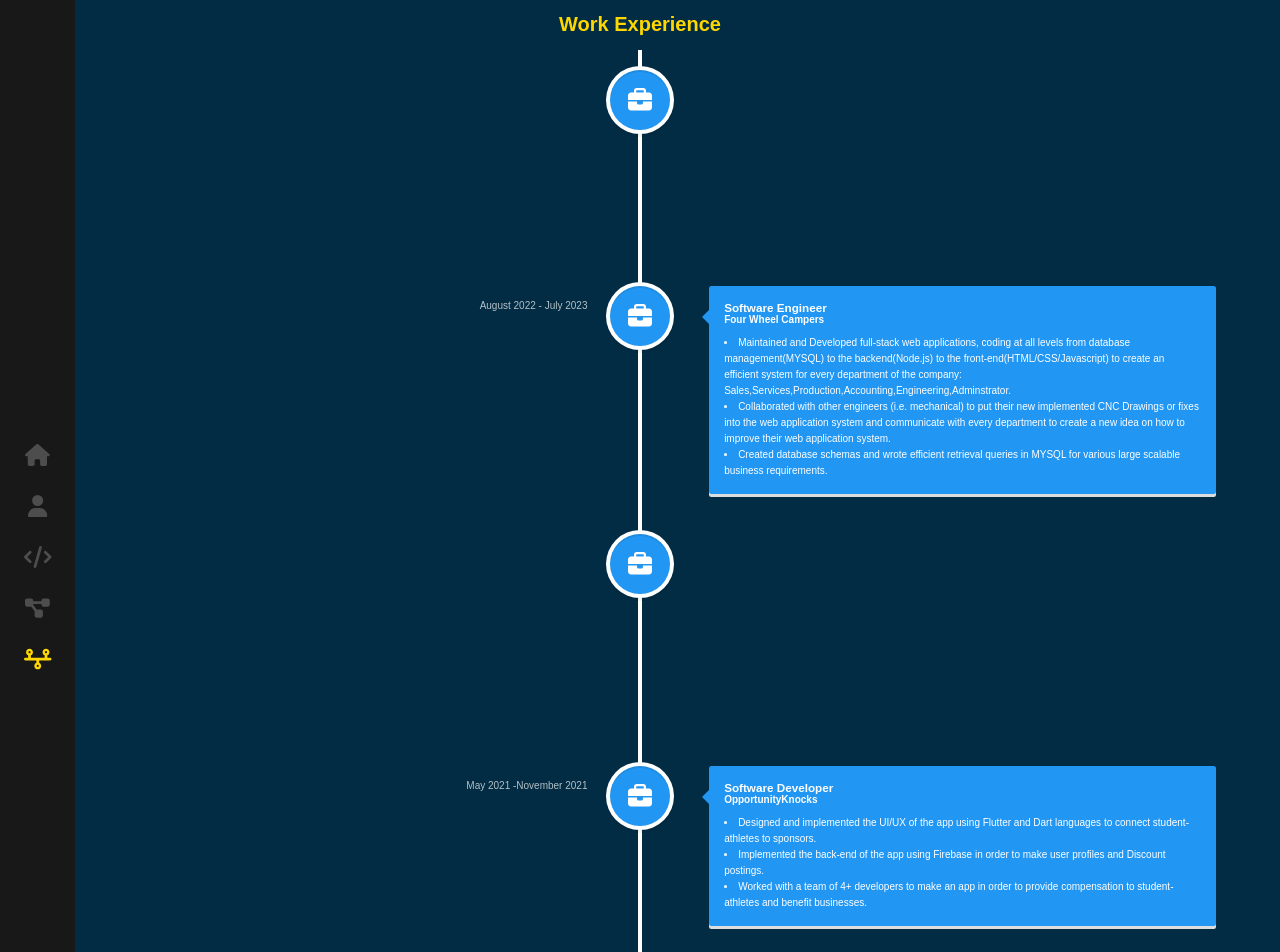
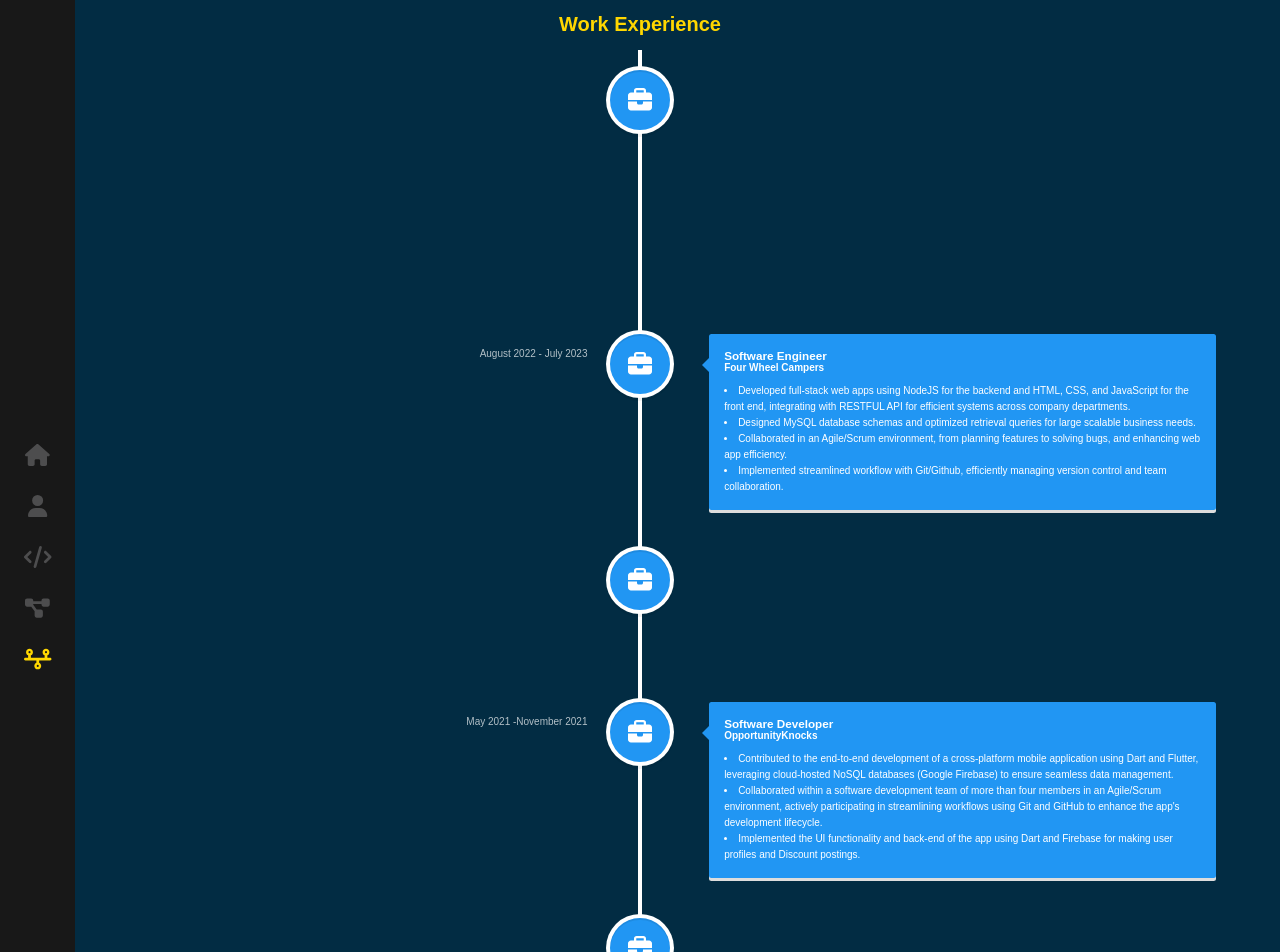
Before and after one commit to ronvic12/ronvicWebsite, a React (Create React App) app: page /workexperience in a window 1280 px wide. Shown: the top 952 px of the page. Built offline with nearby package versions, Linux system fonts and the light colour scheme.

Commit message:
updated experience

```diff
--- a/src/components/Experience/index.js
+++ b/src/components/Experience/index.js
@@ -16,17 +16,15 @@ const Experience = () => {
     <p>
 
     <li>
-    Developed and managed the Anderson Continuing Education website autonomously, offering post-secondary nursing certification courses.
+    Developed and managed the company’s nursing certification courses website using C#, ASP.NET, and MySQL Server on Linux (VPS).
     </li>
     <li>
-    Leveraged C#, .NET, and HTML/CSS/JS technologies to ensure seamless functionality and user experience.
+    Improved email deliverability for our GoDaddy-hosted website by implementing SPF, DKIM, and DMARC policies via Network Solutions, optimizing email content, and performing IP warming, significantly reducing spam rates on Gmail, Outlook, and Yahoo.   </li>
+    <li>
+    Migrated 2GB of MySQL data to Amazon RDS MySQL and set up automated backups on AWS S3 to ensure data integrity and minimize downtime.
     </li>
     <li>
-    Employed MySQL for efficient data management and hosted the website on GoDaddy servers for reliable accessibility.
-    </li>
-    <li>
-    Maintained and updated the website independently to meet evolving user needs and industry standards.
-    </li>
+    Consistently documented and communicated project tasks and bug issues in BitBucket, ensuring clarity and precision. Produced insightful and valuable comments while updating and streamlining code on Git/GitHub.    </li>
     </p>
     </VerticalTimelineElement>
   <VerticalTimelineElement className = "vertical-timeline-element--work" date ="August 2022 - July 2023" contentStyle={{ background: 'rgb(33, 150, 243)', color: '#fff' }} contentArrowStyle={{ borderRight: '7px solid  rgb(33, 150, 243)' }} iconStyle={{ background: "rgb(33, 150, 243)", color: "#fff" }} icon = {<WorkIcon/>}>
@@ -35,14 +33,17 @@ const Experience = () => {
     <p>
 
     <li>
-    Maintained and Developed full-stack web applications, coding at all levels from database management(MYSQL) to the backend(Node.js) to the front-end(HTML/CSS/Javascript) to create an efficient system for every department of the company: Sales,Services,Production,Accounting,Engineering,Adminstrator.
-    </li>
+    Developed full-stack web apps using NodeJS for the backend and HTML, CSS, and JavaScript for the front end, integrating with RESTFUL API
+for efficient systems across company departments.
+  </li>
     <li>
-    Collaborated with other engineers (i.e. mechanical) to put their new implemented CNC Drawings or fixes into the web application system and communicate with every department to create a new idea on how to improve their web application system.
-    </li>
+    Designed MySQL database schemas and optimized retrieval queries for large scalable business needs.
+   </li>
     <li>
-    Created database schemas and wrote efficient retrieval queries in MYSQL for various large scalable business requirements.
-    </li>
+    Collaborated in an Agile/Scrum environment, from planning features to solving bugs, and enhancing web app efficiency.
+   </li>
+   <li>
+   Implemented streamlined workflow with Git/Github, efficiently managing version control and team collaboration.  </li>
     </p>
     </VerticalTimelineElement>
 
@@ -58,11 +59,8 @@ const Experience = () => {
     <h4 className="vertical-timeline-element-subtitle">EyeVocab(Language Center, UC Davis)</h4>
     <p>
     <li>
-    Collaborated with two interns and the lead programmer to develop Eyevocab project which is a cloud-based, open-source, digital vocabulary program, designed for students to learn, practice, and test their knowledge of target language lexical items. The program features spaced repetition, custom learning schedules, simultaneous engagement of seeing, hearing, and typing L2 vocabulary in order to maximize long-term lexical retention.
-    </li>
-    <li>
-    Implemented the web application using TypeScript/JavaScript, HTML,CSS and ReactJS Framework for the Front-End development. We use RethinkDB as our main source of Database, and using Express.js, Node.js, Next.js, and Docker for the backend development.    </li>
-
+    Implemented front-end web app using TypeScript and React Framework for Eyevocab Project, interfacing with Asynchronous ExpressNode API calls and RethinkDB. Results successfully created a User-Friendly environment for the pages of the Instructors and Students.
+     </li>
     </p>
     </VerticalTimelineElement>
 
@@ -73,14 +71,15 @@ const Experience = () => {
     <h4 className="vertical-timeline-element-subtitle">OpportunityKnocks</h4>
     <p>
     <li>
-    Designed and implemented the UI/UX of the app using Flutter and Dart languages to connect student-athletes to sponsors.
+    Contributed to the end-to-end development of a cross-platform mobile application using Dart and Flutter, leveraging cloud-hosted NoSQL databases (Google Firebase) to ensure seamless data management. </li>
+    <li>
+    Collaborated within a software development team of more than four members in an Agile/Scrum environment, actively participating in streamlining workflows
+    using Git and GitHub to enhance the app's development lifecycle.
     </li>
     <li>
-    Implemented the back-end of the app using Firebase in order to make user profiles and Discount postings.
+    Implemented the UI functionality and back-end of the app using Dart and Firebase for making user profiles and Discount postings.
     </li>
-    <li>
-    Worked with a team of 4+ developers to make an app in order to provide compensation to student-athletes and benefit businesses.
-    </li>
+
 
     </p>
     </VerticalTimelineElement>
@@ -90,11 +89,10 @@ Front-End Developer</h3>
     <h4 className="vertical-timeline-element-subtitle">#include @ Davis</h4>
     <p>
     <li>
-    Design a front-end design for the clients using ReactJS or HTML, CSS, JS.
+    Designed and developed the client-facing user interface using React, HTML, CSS, and JavaScript to create engaging and responsive web applications.
     </li>
     <li>
-    Work with team 10+ members, and get assigned partners and pages to implement the design from the given wireframe provided by
-the design team.
+    Strategically collaborated in a dynamic Agile team of 10+, specializing in seamless cooperation with the FrontEnd team. Played a pivotal role in translating visionary designs into reality, enhancing project outcomes through effective teamwork and execution.
     </li>
 
     </p>
```
